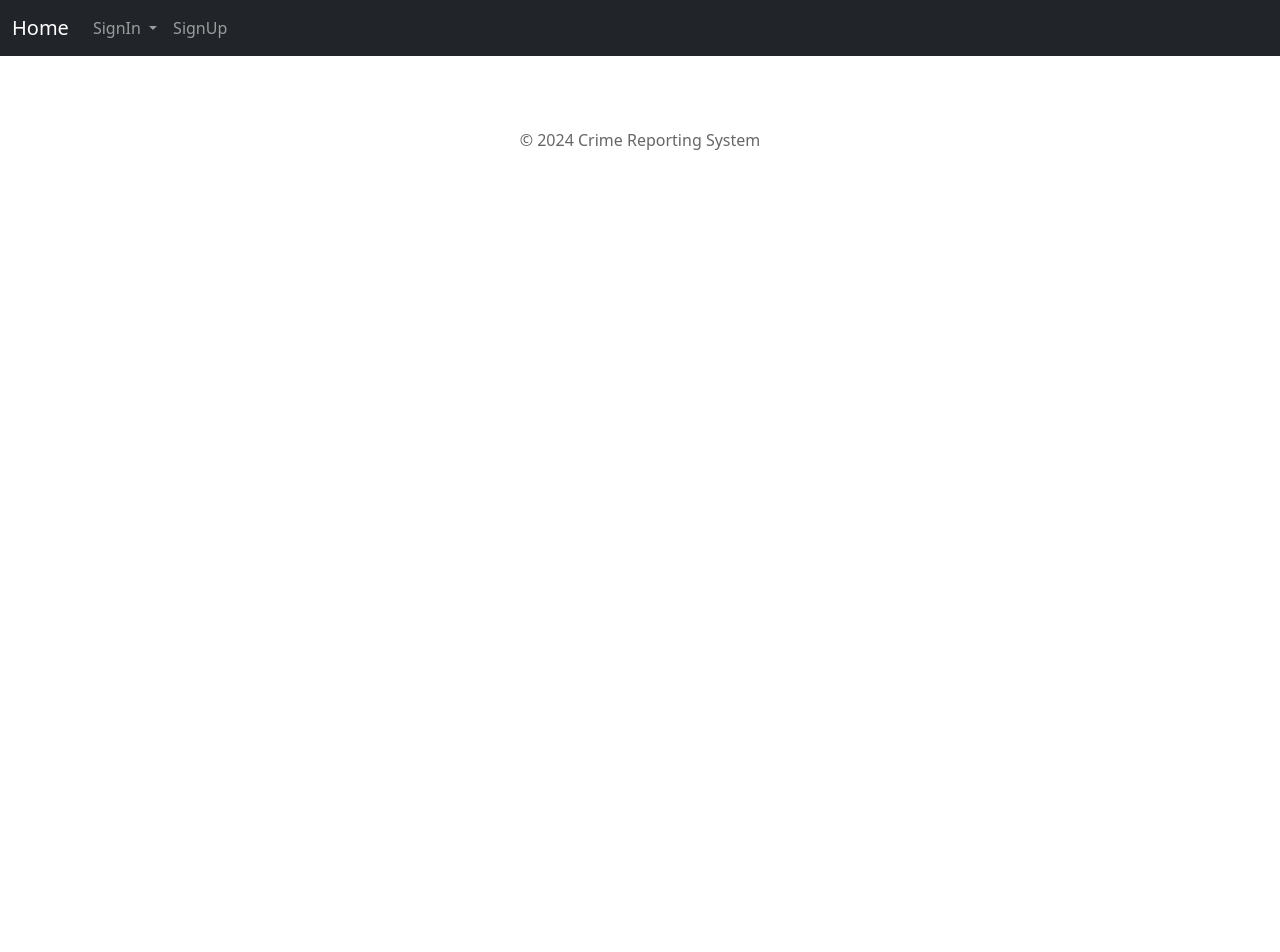
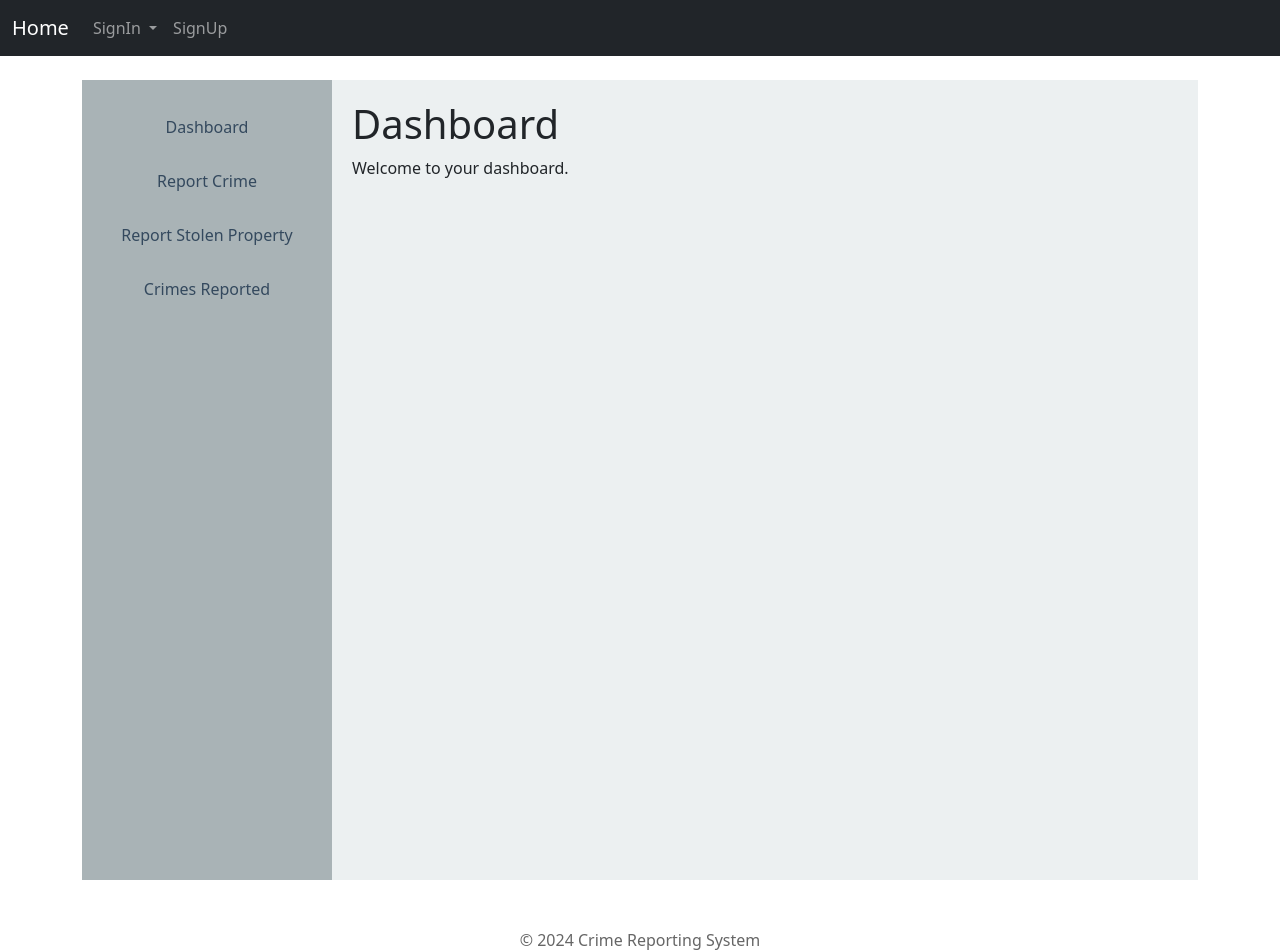
Before and after one commit to MuliJob/Crime_Report_System, a Flask app: template app/templates/userdashboard.html in a window 1280 px wide. Before the commit the page ends 150 px from the top, so only its background shows below. Run offline with Flask 3, Linux system fonts and the light colour scheme; the template is opened without the code that fills it, so the values that code supplies are empty.

Commit message:
added user dashboard and related forms

```diff
--- a/app/templates/userdashboard.html
+++ b/app/templates/userdashboard.html
@@ -1,6 +1,86 @@
-{% extends "base.html" %}
+{% extends 'base.html' %}
 {% block title %}
-    Dashboard
+DASHBOARD
 {% endblock %}
 {% block content %}
+<div class="container">
+  <aside class="sidebar">
+    <nav>
+      <ul>
+        <li><a href="#dashboard">Dashboard</a></li>
+        <li><a href="#report-crime">Report Crime</a></li>
+        <li><a href="#report-stolen-property">Report Stolen Property</a></li>
+        <li><a href="#crime-reported">Crimes Reported</a></li>
+      </ul>
+    </nav>
+  </aside>
+  <main class="main-content">
+    <section id="dashboard" class="content-section active">
+      <h1>Dashboard</h1>
+      <p>Welcome to your dashboard.</p>
+    </section>
+    <section id="report-crime" class="content-section">
+      <h1>Report Crime</h1>
+      <form id="crimeForm">
+        <label for="crime-description">Crime Description:</label>
+        <textarea id="crime-description" name="crime-description" rows="5" required></textarea>
+
+        <label for="crime-location">Crime Location:</label>
+        <input type="text" id="crime-location" name="crime-location" required>
+
+        <label for="current-location">Your Current Location:</label>
+        <input type="text" id="current-location" name="current-location" required>
+
+        <label for="police-station">Nearest Police Station:</label>
+        <select id="police-station" name="police-station" required>
+          <option value="">Select Police Station</option>
+          <option value="central">Central Police Station</option>
+          <option value="buruburu">Buruburu Police Station</option>
+          <option value="gigiri">Gigiri Police Station</option>
+        </select>
+
+        <div class="file-upload">
+          <label for="file">Attach Evidence:</label>
+          <input type="file" id="file" name="file">
+        </div>
+        <div align="center">
+          <button type="submit">Submit</button>
+        </div>
+      </form>
+    </section>
+    <section id="report-stolen-property" class="content-section">
+      <h1>Report Stolen Property</h1>
+        <form id="stolenPropertyForm">
+          <label for="name">Your Name:</label>
+          <input type="text" id="name" name="name" required>
+
+          <label for="description">Description of Lost Property:</label>
+          <textarea id="description" name="description" rows="5" required></textarea>
+
+          <label for="value">Value (Ksh):</label>
+          <input type="number" min="0" id="value" name="value" required>
+
+          <label for="police-station">Police Station:</label>
+          <select id="police-station" name="police-station" required>
+            <option value="" disabled>Select Police Station</option>
+            <option value="central">Central Police Station</option>
+            <option value="buruburu">Buruburu Police Station</option>
+            <option value="gigiri">Gigiri Police Station</option>
+          </select>
+
+          <div class="file-upload">
+            <label for="file">Attach File:</label>
+            <input type="file" id="file" name="file">
+          </div>
+          <div align="center">
+            <button type="submit">Submit</button>
+          </div>
+        </form>
+    </section>
+    <section id="crime-reported" class="content-section">
+      <h1>Crimes Reported</h1>
+      <ul id="reportedCrimesList"></ul>
+    </section>
+  </main>
+</div>
 {% endblock %}
```
